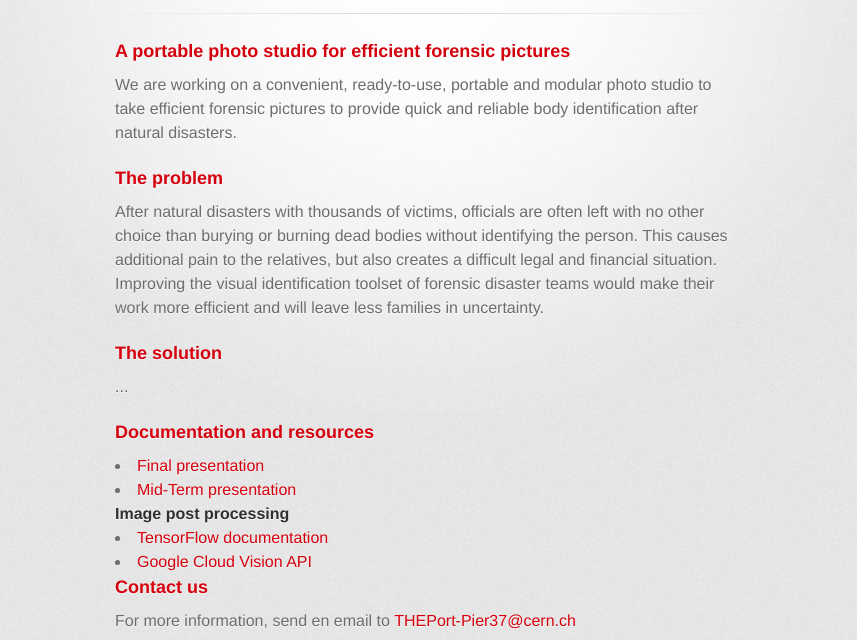
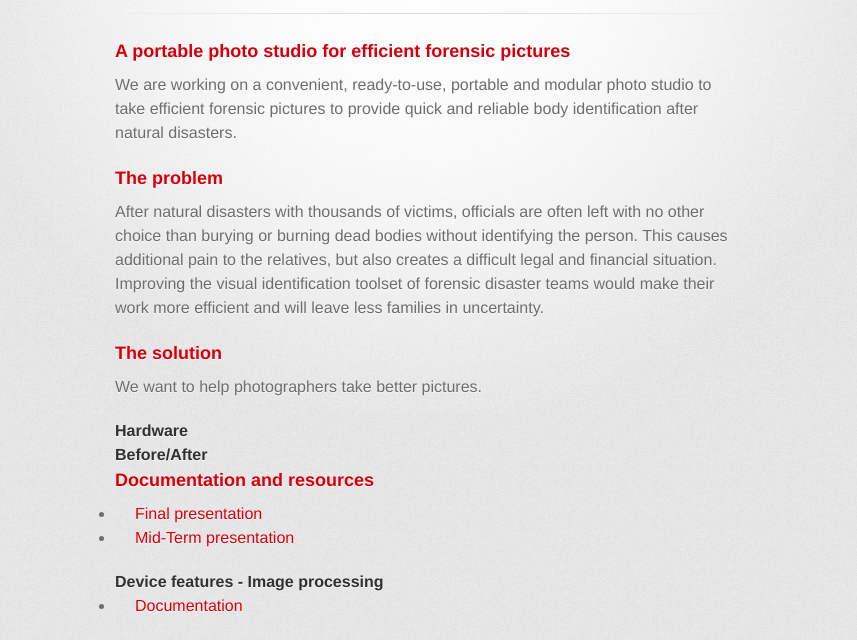
Before and after one commit to THEPortatCERN/Hackathon2016-Pier37, a plain HTML site: page index.html in a window 1280 px wide. Shown: the part 160-800 px from the top of the page, without its empty margins (215-1072 px from the left). Drawn offline with nearby package versions, Linux system fonts and the light colour scheme; a script that the page names is missing; a web font is replaced by a local one.

Commit message:
Update index.html

```diff
--- a/index.html
+++ b/index.html
@@ -47,21 +47,31 @@
             </a>
             The solution
           </h3>
-          <p>...</p>
-
+          <p>We want to help photographers take better pictures.</p>
+          <h4>Hardware</h4>
+          <h4>Before/After</h4>
           <h3>
             <a id="documentation" class="anchor" href="#documentation" aria-hidden="true">
               <span aria-hidden="true" class="octicon octicon-link"></span>
             </a>
             Documentation and resources
           </h3>
-          <li><a href="#">Final presentation</a></li>
-          <li><a href="https://github.com/THEPortatCERN/Hackathon2016-Pier37/blob/master/presentations/Pier37_MidTerm_Presentation.pdf">Mid-Term presentation</a></li>
+
+          <ul>
+            <li><a href="#">Final presentation</a></li>
+            <li><a href="https://github.com/THEPortatCERN/Hackathon2016-Pier37/blob/master/presentations/Pier37_MidTerm_Presentation.pdf">Mid-Term presentation</a></li>
+          </ul>
+
+          <h4>Device features - Image processing</h4>
+          <ul>
+            <li><a href="#">Documentation</a></li>
+          </ul>
 
           <h4>Image post processing</h4>
-          <li><a href="https://www.tensorflow.org">TensorFlow documentation</a></li>
-          <li><a href="https://cloud.google.com/vision/">Google Cloud Vision API</a></li>
-
+          <ul>
+            <li><a href="https://www.tensorflow.org">TensorFlow documentation</a></li>
+            <li><a href="https://cloud.google.com/vision/">Google Cloud Vision API</a></li>
+          </ul>
 
 
 
```
